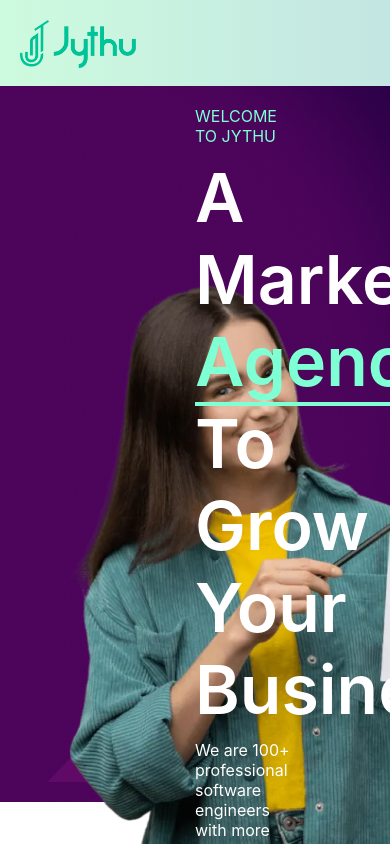
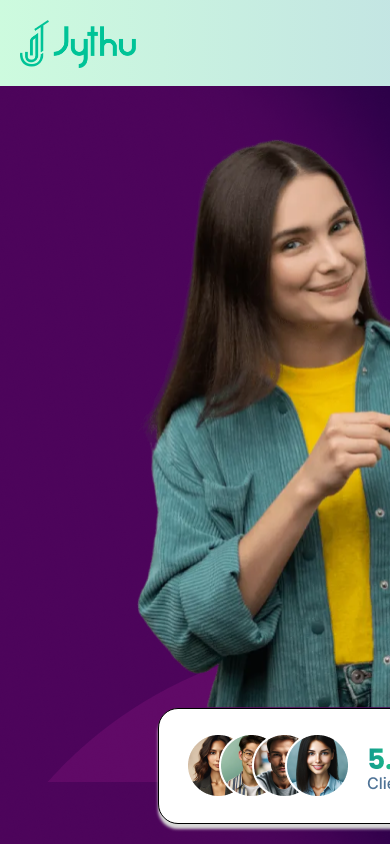
Before and after one commit to NikhilBande45/Jythu, a React (Create React App) app: page / in a window 390 px wide. Shown: the top 844 px of the page. Built offline with nearby package versions, Linux system fonts and the light colour scheme.

Commit message:
media queries

```diff
--- a/src/components/Header/Header.css
+++ b/src/components/Header/Header.css
@@ -1,7 +1,8 @@
 .header-container{
     width:100%;
-    height:716px;
+    /* height:716px; */
     background:url('./Assets/background-img.png');
+
     color:white;
 }
 
@@ -11,6 +12,13 @@
     padding:20px 60px;
 }
 
+@media screen and (max-width : 1350px){
+    .header-content{
+        display: flex;
+        flex-direction: column;
+        gap:40px;
+    }
+}
 .left-content{
     width:50%;
 }
```
